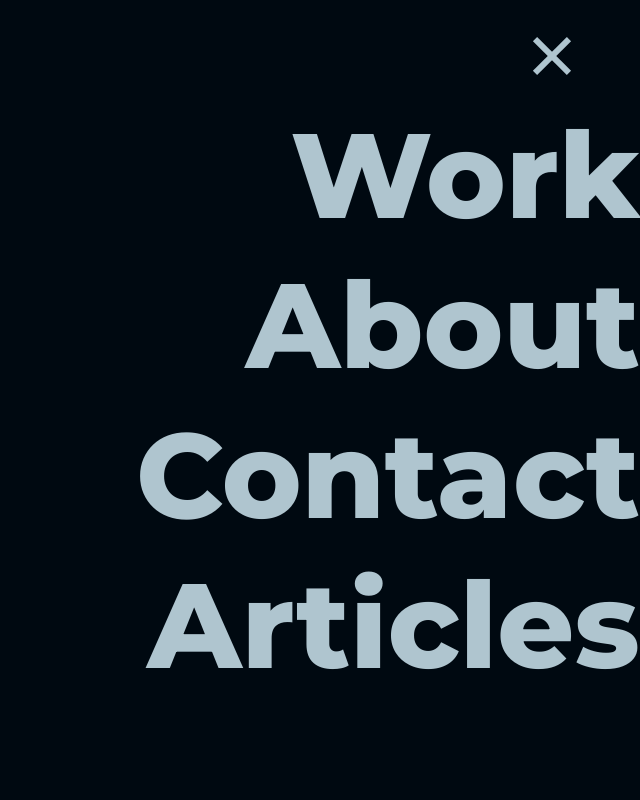
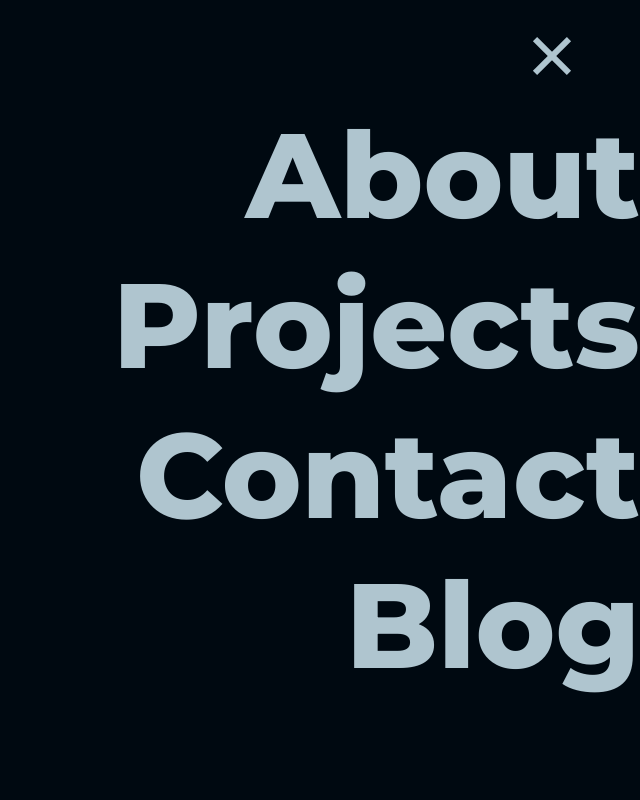
Before and after one commit to brian-cross/portfolio-site, a Next.js app: page / in a window 1280 px wide. Both pictures are taken after a click on the element 1192 px from the left and 56 px from the top of the page. Shown: the top 800 px of the page, without its empty margins (640-1280 px from the left). Built offline with nearby package versions, Linux system fonts and the light colour scheme.

Commit message:
Changed link text

```diff
--- a/components/Menu.js
+++ b/components/Menu.js
@@ -10,16 +10,16 @@ export default function Menu({ isOpen }) {
         <nav>
           <ul>
             <li>
-              <a href="#">Work</a>
+              <a href="#">About</a>
             </li>
             <li>
-              <a href="#">About</a>
+              <a href="#">Projects</a>
             </li>
             <li>
               <a href="#">Contact</a>
             </li>
             <li>
-              <a href="#">Articles</a>
+              <a href="#">Blog</a>
             </li>
           </ul>
         </nav>
```
